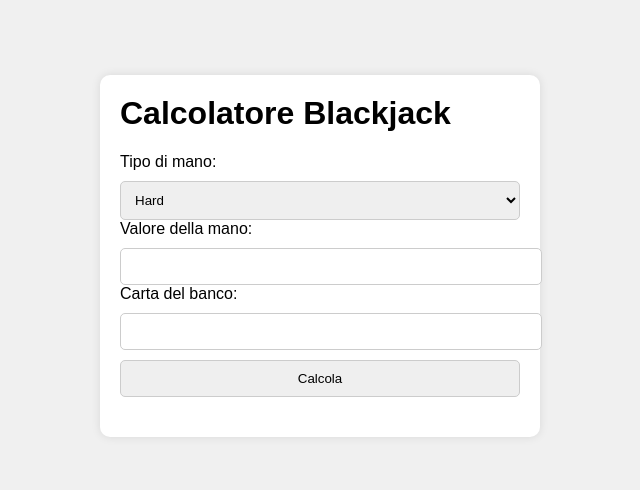
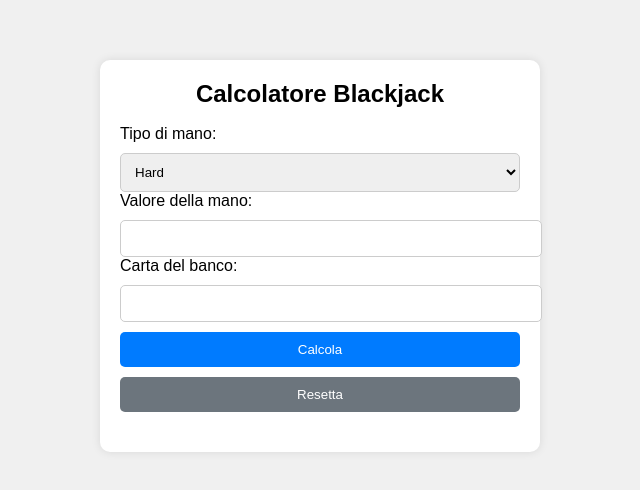
Before and after one commit to DiMasoMarioDomenico/black-jack-bot, a plain HTML site: page index.html in a window 1280 px wide. Shown: the part 164-654 px from the top of the page, without its empty margins (320-960 px from the left). Drawn offline with Linux system fonts and the light colour scheme.

Commit message:
Update index.html

```diff
--- a/index.html
+++ b/index.html
@@ -25,6 +25,8 @@
         }
         .container h1 {
             margin-top: 0;
+            font-size: 1.5em;
+            text-align: center;
         }
         .container input, .container select, .container button {
             width: 100%;
@@ -33,11 +35,27 @@
             border-radius: 5px;
             border: 1px solid #ccc;
         }
+        .container button {
+            background-color: #007bff;
+            color: white;
+            border: none;
+            cursor: pointer;
+        }
+        .container button:hover {
+            background-color: #0056b3;
+        }
+        .container .reset {
+            background-color: #6c757d;
+        }
+        .container .reset:hover {
+            background-color: #5a6268;
+        }
         .result {
             margin-top: 20px;
             font-size: 1.2em;
             font-weight: bold;
             color: #333;
+            text-align: center;
         }
     </style>
     <script>
@@ -104,6 +122,13 @@
             const action = getAction(handType, handValue, dealerCard);
             document.getElementById('result').innerText = `Azione consigliata: ${action}`;
         }
+
+        function reset() {
+            document.getElementById('handType').value = 'hard';
+            document.getElementById('handValue').value = '';
+            document.getElementById('dealerCard').value = '';
+            document.getElementById('result').innerText = '';
+        }
     </script>
 </head>
 <body>
@@ -120,6 +145,7 @@
         <label for="dealerCard">Carta del banco:</label>
         <input type="number" id="dealerCard" min="2" max="11">
         <button onclick="calculate()">Calcola</button>
+        <button class="reset" onclick="reset()">Resetta</button>
         <div class="result" id="result"></div>
     </div>
 </body>
```
